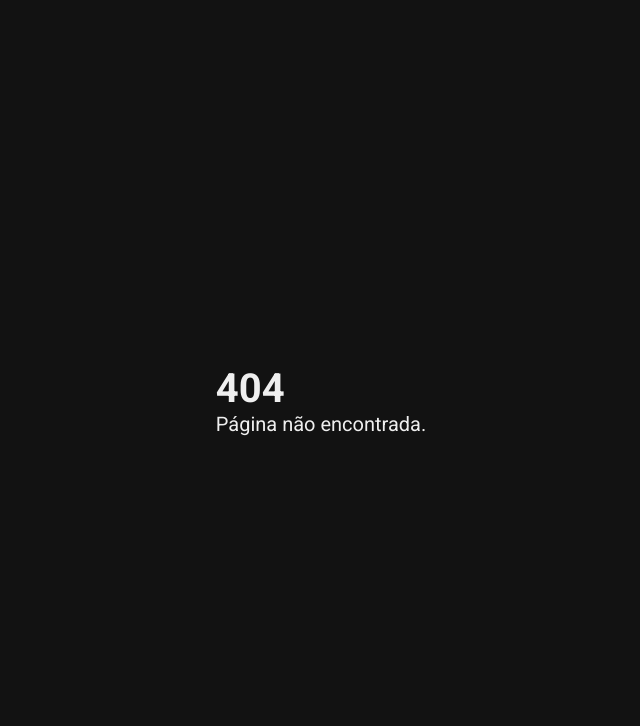
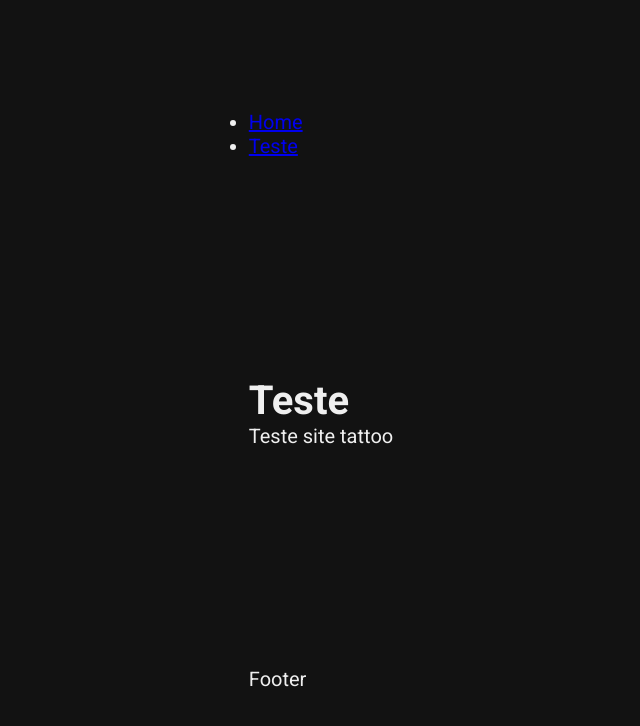
Before and after one commit to HiogoPariz/site-tattoo-frontend, a Next.js app: page /teste in a window 1280 px wide. Before the commit this address had no page. Shown: the top 726 px of the page, without its empty margins (319-959 px from the left). Built offline with nearby package versions, Linux system fonts and the light colour scheme.

Commit message:
Staging (#10)
* Feat dockering (#4)

* feat: docker

* test: jest config

* fix: layout duplicate

* style: main container

* fix: lint

* fix: jest

* test: updated tests

* feat: layout com footer e header (#9)

```diff
--- a/src/components/Layout/Layout.tsx
+++ b/src/components/Layout/Layout.tsx
@@ -1,6 +1,15 @@
 import React from 'react'
 import { MainContainer } from '@/styles/containers/main'
+import { Menu } from '@/components/Menu/Menu'
+import { Footer } from '@/components/Footer/Footer'
 
 export const Layout: React.FC = ({ children }) => {
-  return <MainContainer>{children}</MainContainer>
+  return (
+    <MainContainer>
+      <Menu />
+
+      {children}
+      <Footer />
+    </MainContainer>
+  )
 }
--- a/src/components/Menu/Menu.tsx
+++ b/src/components/Menu/Menu.tsx
@@ -1,5 +1,17 @@
 import React from 'react'
+import Link from 'next/link'
 
-export const Menu: React.FC = ({ children }) => {
-  return <div>{children}</div>
+export const Menu: React.FC = () => {
+  return (
+    <nav>
+      <ul>
+        <li>
+          <Link href="/">Home</Link>
+        </li>
+        <li>
+          <Link href="/teste">Teste</Link>
+        </li>
+      </ul>
+    </nav>
+  )
 }
--- /dev/null
+++ b/src/pages/teste.tsx
@@ -0,0 +1,19 @@
+import React from 'react'
+import type { NextPage } from 'next'
+import Head from 'next/head'
+
+const Teste: NextPage = () => {
+  return (
+    <div>
+      <Head>
+        <title>Site tattoo</title>
+        <meta name="description" content="Site tattoo" />
+        {/* <link rel="icon" href="/favicon.ico" /> */}
+      </Head>
+      <h1>Teste</h1>
+      <p>Teste site tattoo</p>
+    </div>
+  )
+}
+
+export default Teste
```
